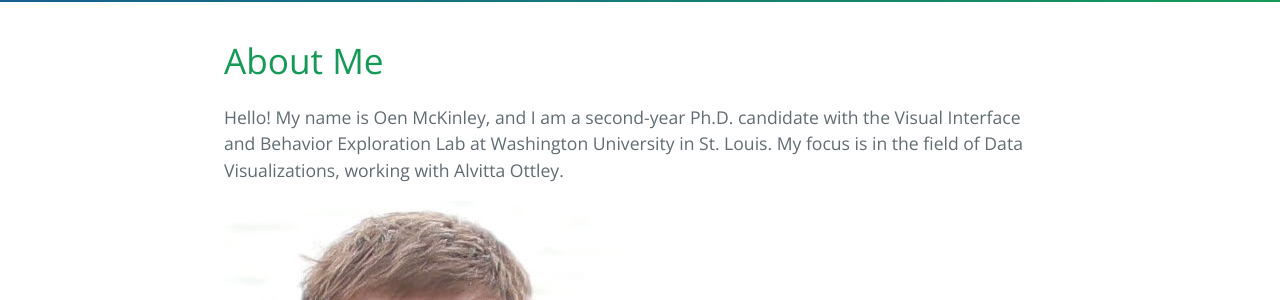
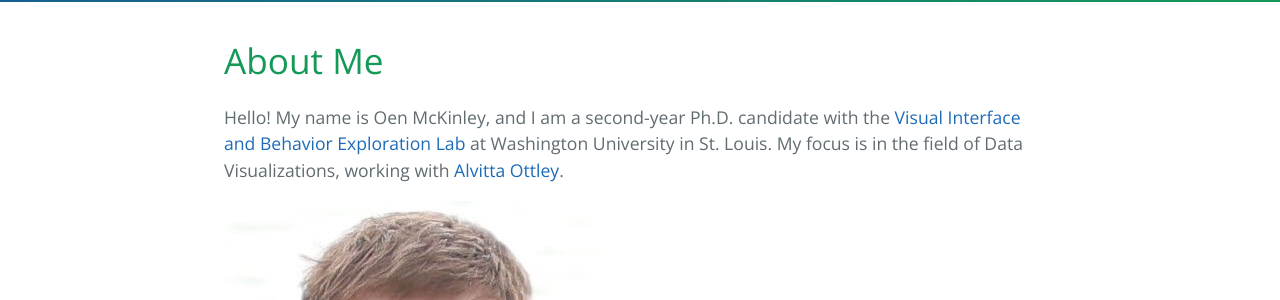
Before and after one commit to oenmckinley/oenmckinley.github.io, a Jekyll site: the page built from index.md, in a window 1280 px wide. Shown: the part 315-615 px from the top of the page. Built offline with Jekyll 4.4.1, drawn with Linux system fonts in a browser that asks for light colours; our own code applies the rules of GitHub Pages for plain Markdown files; part of the change alters nothing that is shown.

```diff
--- a/index.md
+++ b/index.md
@@ -4,7 +4,7 @@ layout: default
 
 # About Me
 
-Hello! My name is Oen McKinley, and I am a second-year Ph.D. candidate with the Visual Interface and Behavior Exploration Lab at Washington University in St. Louis. My focus is in the field of Data Visualizations, working with Alvitta Ottley.
+Hello! My name is Oen McKinley, and I am a second-year Ph.D. candidate with the [Visual Interface and Behavior Exploration Lab](http://visualdata.wustl.edu/) at Washington University in St. Louis. My focus is in the field of Data Visualizations, working with [Alvitta Ottley](https://scholar.google.com/citations?user=yepPD_cAAAAJ&amp;hl=en).
 
 ![OenPic](./OenPic.jpeg)
 
```
